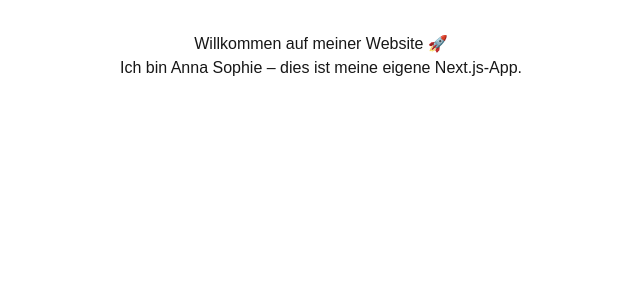
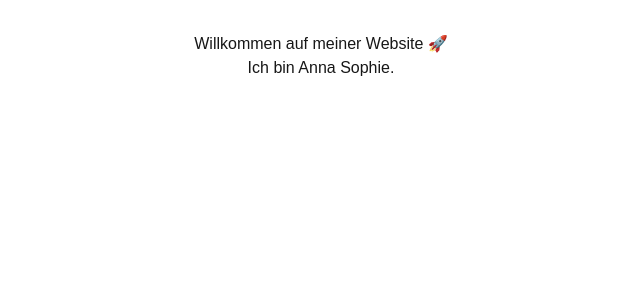
Before and after one commit to annaweistn/itsannasophieapp, a Next.js app: page / in a window 1280 px wide. Shown: the top 300 px of the page, without its empty margins (319-959 px from the left). Built offline with nearby package versions, Linux system fonts and the light colour scheme.

Commit message:
Update Startseite mit eigenem Inhalt

```diff
--- a/src/app/layout.js
+++ b/src/app/layout.js
@@ -12,8 +12,8 @@ const geistMono = Geist_Mono({
 });
 
 export const metadata = {
-  title: "Create Next App",
-  description: "Generated by create next app",
+  title: "Anna Sophie Portfolio",
+  description: "Welcome",
 };
 
 export default function RootLayout({ children }) {
--- a/src/app/page.js
+++ b/src/app/page.js
@@ -5,7 +5,7 @@ export default function HomePage() {
       style={{ padding: "2rem", fontFamily: "sans-serif", textAlign: "center" }}
     >
       <h1>Willkommen auf meiner Website 🚀</h1>
-      <p>Ich bin Anna Sophie – dies ist meine eigene Next.js-App.</p>
+      <p>Ich bin Anna Sophie.</p>
     </main>
   );
 }
```
